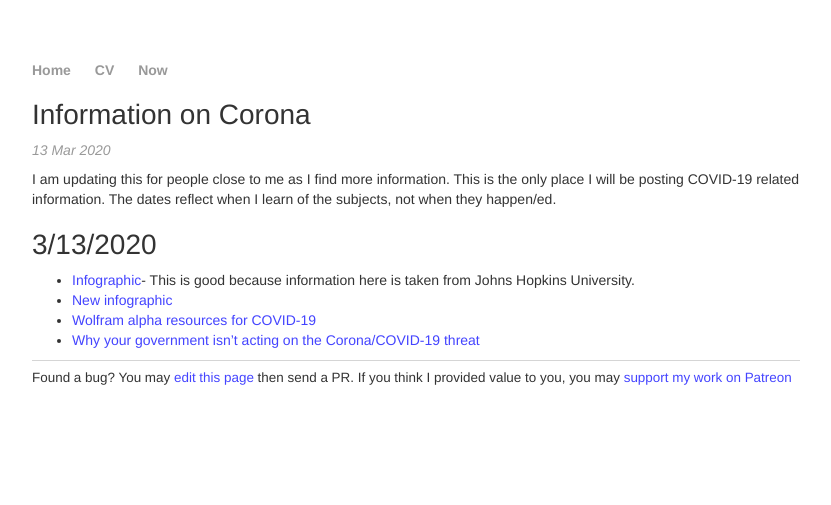
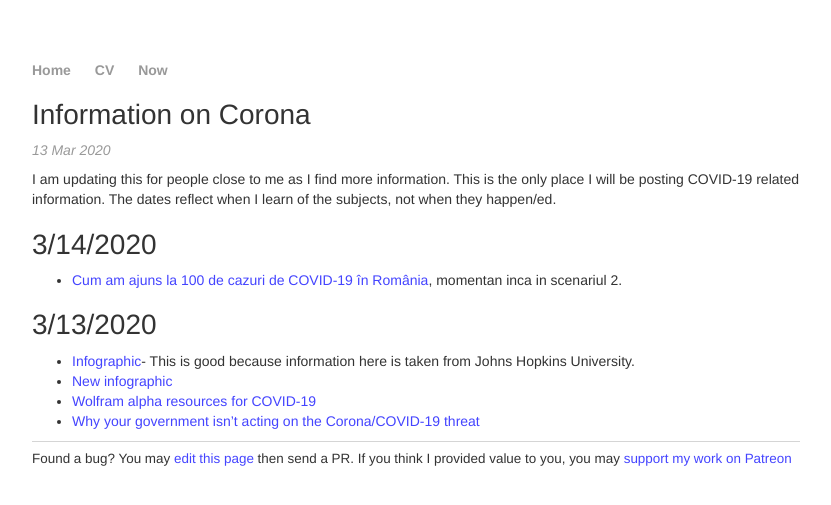
Before and after one commit to anrei0000/anrei0000.github.io, a Jekyll site: the page built from _posts/2020-03-12-on-corona.md, in a window 1280 px wide. Shown: the top 505 px of the page, without its empty margins (224-1055 px from the left). Built offline with Jekyll 4.4.1, drawn with Linux system fonts in a browser that asks for light colours; nearby versions of some CDN libraries; a style sheet for code colours, icons or effects is not loaded.

Commit message:
- update today

```diff
--- a/_posts/2020-03-12-on-corona.md
+++ b/_posts/2020-03-12-on-corona.md
@@ -6,6 +6,10 @@ date: 2020-03-13
 
 I am updating this for people close to me as I find more information. This is the only place I will be posting COVID-19 related information. The dates reflect when I learn of the subjects, not when they happen/ed.
 
+# 3/14/2020
+* [Cum am ajuns la 100 de cazuri de COVID-19 în România](https://www.dor.ro/coronavirus-cele-patru-scenarii-in-romania/), momentan inca in scenariul 2.
+
+
 
 # 3/13/2020
 * [Infographic](https://www.arcgis.com/apps/opsdashboard/index.html#/bda7594740fd40299423467b48e9ecf6)-
```
